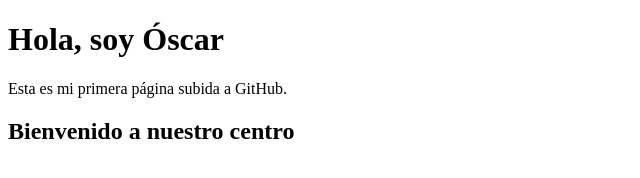
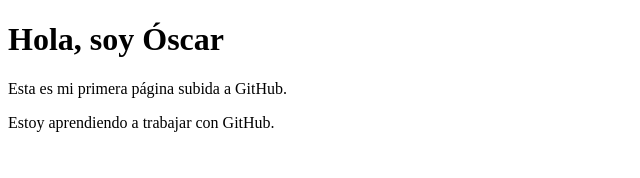
Before and after one commit to olazarol/practica-individual, a plain HTML site: page index.html in a window 1280 px wide. Shown: the whole page, without its empty margins (0-640 px from the left). Drawn offline with Linux system fonts and the light colour scheme.

Commit message:
Añade frase sobre el curso
Añadido nueva frase sobre el curso

```diff
--- a/index.html
+++ b/index.html
@@ -9,6 +9,6 @@
 <body>
     <h1>Hola, soy Óscar</h1>
     <p>Esta es mi primera página subida a GitHub.</p>
-    <H2><b>Bienvenido a nuestro centro</b></H2>
+    <p>Estoy aprendiendo a trabajar con GitHub.</p>
 </body>
 </html>
```
